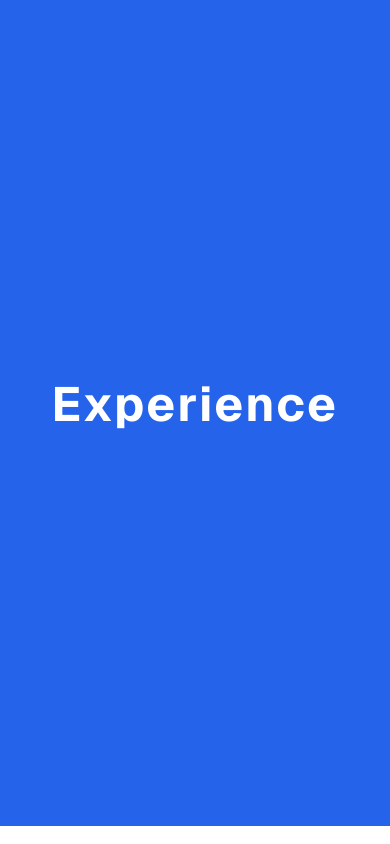
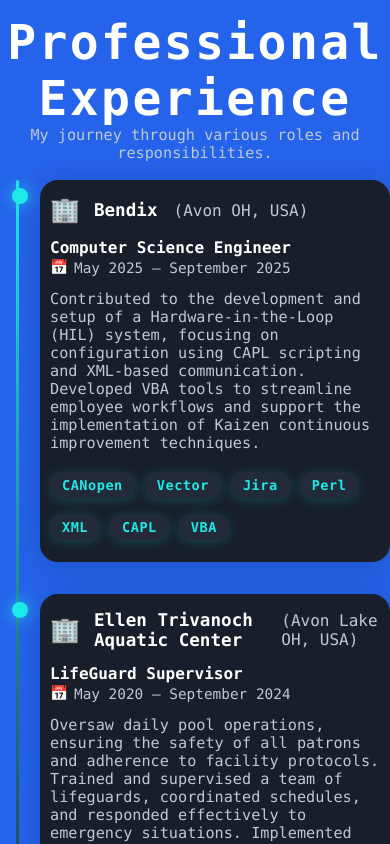
Before and after one commit to GrahamPilk/ePortfolio, a Next.js app: page / in a window 390 px wide. Shown: the part 4760-5604 px from the top of the page. Built offline with nearby package versions, Linux system fonts and the light colour scheme.

Commit message:
Finished Experience Section

```diff
--- a/src/app/page.js
+++ b/src/app/page.js
@@ -165,7 +165,56 @@
         </div>
       </section>
       <section className={styles.sectionBlue}>
-        <h1>Experience</h1>
+        <div className={styles.experienceWrapper}>
+          <h1 className={styles.experienceTitle}>Professional Experience</h1>
+          <div className={styles.experienceSubtitle}>My journey through various roles and responsibilities.</div>
+          <div className={styles.experienceTimeline}>
+            <div className={styles.experienceItem}>
+              <div className={styles.experienceDot}></div>
+              <div className={styles.experienceCard}>
+                <div className={styles.experienceHeader}>
+                  <span className={styles.experienceCompanyIcon}>🏢</span>
+                  <span className={styles.experienceCompany}><b>Bendix</b></span>
+                  <span className={styles.experienceLocation}>(Avon OH, USA)</span>
+                </div>
+                <div className={styles.experienceRole}>Computer Science Engineer</div>
+                <div className={styles.experienceDate}><span className={styles.experienceDateIcon}>📅</span> May 2025 – September 2025</div>
+                <div className={styles.experienceDesc}>
+                  Contributed to the development and setup of a Hardware-in-the-Loop (HIL) system, focusing on configuration using CAPL scripting and XML-based communication. Developed VBA tools to streamline employee workflows and support the implementation of Kaizen continuous improvement techniques.
+                </div>
+                <div className={styles.experienceTagsRow}>
+                  <span className={styles.experienceTag}>CANopen</span>
+                  <span className={styles.experienceTag}>Vector</span>
+                  <span className={styles.experienceTag}>Jira</span>
+                  <span className={styles.experienceTag}>Perl</span>
+                  <span className={styles.experienceTag}>XML</span>
+                  <span className={styles.experienceTag}>CAPL</span>
+                  <span className={styles.experienceTag}>VBA</span>
+                </div>
+              </div>
+            </div>
+            <div className={styles.experienceItem}>
+              <div className={styles.experienceDot}></div>
+              <div className={styles.experienceCard}>
+                <div className={styles.experienceHeader}>
+                  <span className={styles.experienceCompanyIcon}>🏢</span>
+                  <span className={styles.experienceCompany}><b>Ellen Trivanoch Aquatic Center</b></span>
+                  <span className={styles.experienceLocation}>(Avon Lake OH, USA)</span>
+                </div>
+                <div className={styles.experienceRole}>LifeGuard Supervisor</div>
+                <div className={styles.experienceDate}><span className={styles.experienceDateIcon}>📅</span> May 2020 – September 2024</div>
+                <div className={styles.experienceDesc}>
+                  Oversaw daily pool operations, ensuring the safety of all patrons and adherence to facility protocols. Trained and supervised a team of lifeguards, coordinated schedules, and responded effectively to emergency situations. Implemented safety drills, maintained equipment, and provided excellent customer service to guests, fostering a safe and welcoming environment.
+                </div>
+                <div className={styles.experienceTagsRow}>
+                  <span className={styles.experienceTag}>Team Leader</span>
+                  <span className={styles.experienceTag}>Problem-Solving</span>
+                  <span className={styles.experienceTag}>Attention to Detail</span>
+                </div>
+              </div>
+            </div>
+          </div>
+        </div>
       </section>
       <section className={styles.sectionWhite}>
         <h1>Projects</h1>
--- a/src/app/page.module.css
+++ b/src/app/page.module.css
@@ -620,3 +620,200 @@
     padding: 7px 14px;
   }
 }
+
+.experienceWrapper {
+  max-width: 900px;
+  margin: 0 auto;
+  padding: 64px 0 48px 0;
+  display: flex;
+  flex-direction: column;
+  align-items: center;
+}
+
+.experienceTitle {
+  color: #fff;
+  font-size: 2.5rem;
+  font-family: 'Fira Mono', 'Consolas', monospace;
+  font-weight: 900;
+  text-align: center;
+  margin-bottom: 8px;
+}
+
+.experienceSubtitle {
+  color: #bfc9d1;
+  font-size: 1.1rem;
+  text-align: center;
+  margin-bottom: 36px;
+  font-family: 'Fira Mono', 'Consolas', monospace;
+}
+
+.experienceTimeline {
+  position: relative;
+  display: flex;
+  flex-direction: column;
+  gap: 48px;
+  width: 100%;
+  padding-left: 32px;
+}
+
+.experienceTimeline::before {
+  content: '';
+  position: absolute;
+  left: 16px;
+  top: 0;
+  bottom: 0;
+  width: 3px;
+  background: linear-gradient(to bottom, #1de9e9 0%, #232b3a 100%);
+  border-radius: 2px;
+  z-index: 0;
+}
+
+.experienceItem {
+  display: flex;
+  flex-direction: row;
+  align-items: flex-start;
+  position: relative;
+}
+
+.experienceDot {
+  width: 24px;
+  height: 24px;
+  border-radius: 50%;
+  background: #1de9e9;
+  box-shadow: 0 0 16px #1de9e9cc;
+  margin-right: 24px;
+  margin-top: 8px;
+  z-index: 1;
+  flex-shrink: 0;
+}
+
+.experienceCard {
+  background: #181f2a;
+  border-radius: 18px;
+  box-shadow: 0 4px 32px rgba(0,0,0,0.18);
+  padding: 32px 28px;
+  margin-bottom: 0;
+  font-family: 'Fira Mono', 'Consolas', monospace;
+  color: #eaf6fb;
+  width: 100%;
+  max-width: 700px;
+  display: flex;
+  flex-direction: column;
+  align-items: flex-start;
+}
+
+.experienceHeader {
+  display: flex;
+  flex-direction: row;
+  align-items: center;
+  gap: 10px;
+  margin-bottom: 6px;
+}
+
+.experienceCompanyIcon {
+  font-size: 1.5rem;
+  color: #1de9e9;
+  margin-right: 4px;
+}
+
+.experienceCompany {
+  color: #fff;
+  font-weight: 700;
+  font-size: 1.1rem;
+}
+
+.experienceLocation {
+  color: #bfc9d1;
+  font-size: 1rem;
+  margin-left: 6px;
+}
+
+.experienceRole {
+  color: #fff;
+  font-weight: 800;
+  font-size: 1.2rem;
+  margin: 8px 0 2px 0;
+}
+
+.experienceDate {
+  color: #bfc9d1;
+  font-size: 1rem;
+  display: flex;
+  align-items: center;
+  margin-bottom: 12px;
+}
+
+.experienceDateIcon {
+  margin-right: 6px;
+}
+
+.experienceDesc {
+  color: #bfc9d1;
+  font-size: 1.05rem;
+  margin-bottom: 16px;
+  margin-top: 2px;
+}
+
+.experienceTagsRow {
+  display: flex;
+  flex-direction: row;
+  gap: 10px;
+  flex-wrap: wrap;
+  margin-top: 4px;
+}
+
+.experienceTag {
+  background: #232b3a;
+  color: #1de9e9;
+  font-family: 'Fira Mono', 'Consolas', monospace;
+  font-size: 1rem;
+  border-radius: 999px;
+  padding: 7px 18px;
+  margin-bottom: 6px;
+  font-weight: 600;
+  box-shadow: 0 2px 12px #1de9e933;
+  letter-spacing: 0.5px;
+}
+
+@media (max-width: 900px) {
+  .experienceWrapper {
+    padding: 32px 0 24px 0;
+  }
+  .experienceTitle {
+    font-size: 1.5rem;
+  }
+  .experienceSubtitle {
+    font-size: 0.95rem;
+    margin-bottom: 18px;
+  }
+  .experienceTimeline {
+    padding-left: 12px;
+    gap: 32px;
+  }
+  .experienceDot {
+    width: 16px;
+    height: 16px;
+    margin-right: 12px;
+  }
+  .experienceCard {
+    padding: 16px 10px;
+    max-width: 98vw;
+    font-size: 0.95rem;
+  }
+  .experienceHeader {
+    font-size: 0.95rem;
+  }
+  .experienceRole {
+    font-size: 1rem;
+  }
+  .experienceDate {
+    font-size: 0.9rem;
+  }
+  .experienceDesc {
+    font-size: 0.95rem;
+  }
+  .experienceTag {
+    font-size: 0.85rem;
+    padding: 5px 12px;
+  }
+}
```
